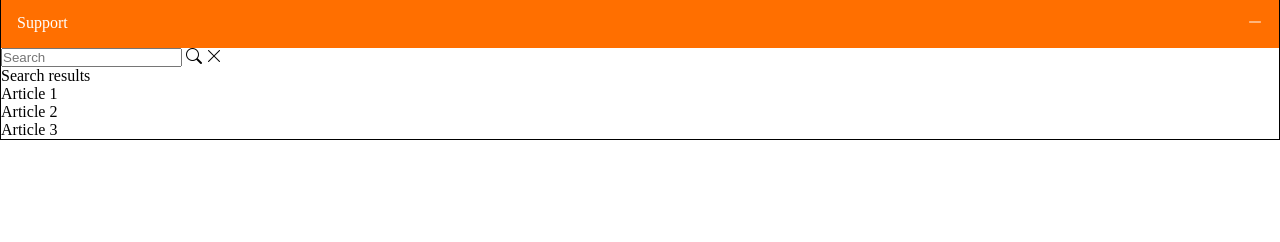
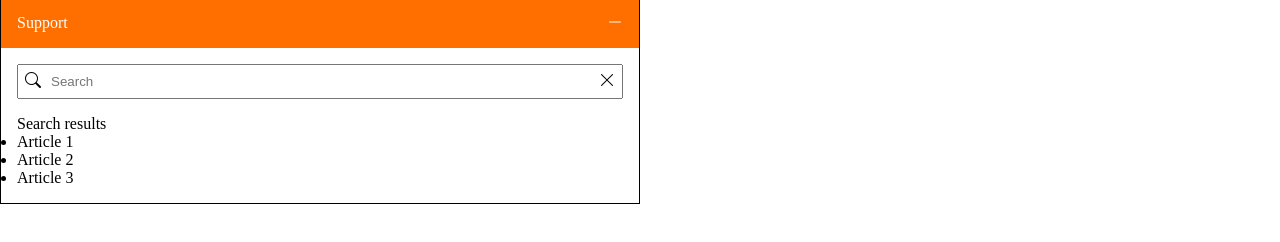
Before and after one commit to pkirilin/dodo-support-widget, a website built with webpack: page frontend/index.html in a window 1280 px wide. Shown: the part 58-300 px from the top of the page. Built offline with nearby package versions, Linux system fonts and the light colour scheme.

Commit message:
Added styles for widget-search

```diff
--- a/frontend/styles.scss
+++ b/frontend/styles.scss
@@ -1,5 +1,7 @@
 $color-primary: #ff6f00;
 $color-primary-active: #ff8f00;
+
+$widget-spacing: 1rem;
 
 * {
   margin: 0;
@@ -10,17 +12,18 @@
 .widget {
   position: relative;
   border: 1px solid black;
+  width: 50%;
 
   &-header {
     background-color: $color-primary;
     color: white;
-    padding: 1rem;
+    padding: $widget-spacing;
     transition: 0.5s;
     cursor: pointer;
 
     i {
       position: absolute;
-      right: 1rem;
+      right: $widget-spacing;
     }
 
     &:hover {
@@ -29,9 +32,33 @@
   }
 
   &-search {
+    position: relative;
+    margin: $widget-spacing;
+
+    input {
+      width: 100%;
+      padding: 0.5rem 2rem;
+    }
+
+    .icon-search,
+    .icon-clear {
+      position: absolute;
+      top: 0.5rem;
+      cursor: pointer;
+    }
+
+    .icon-search {
+      left: 0.5rem;
+    }
+
+    .icon-clear {
+      right: 0.5rem;
+    }
   }
 
   &-search-results {
+    padding: 0 $widget-spacing $widget-spacing $widget-spacing;
+
     &-header {
     }
   }
```
